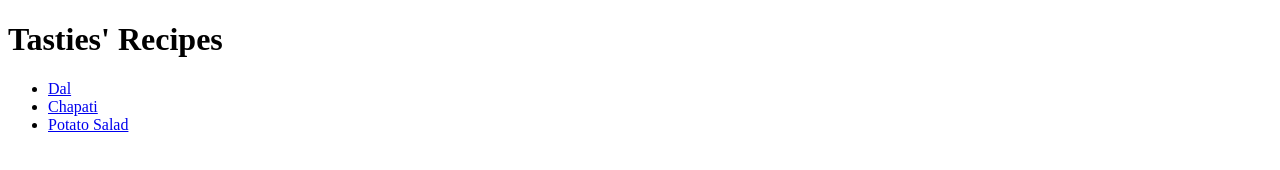
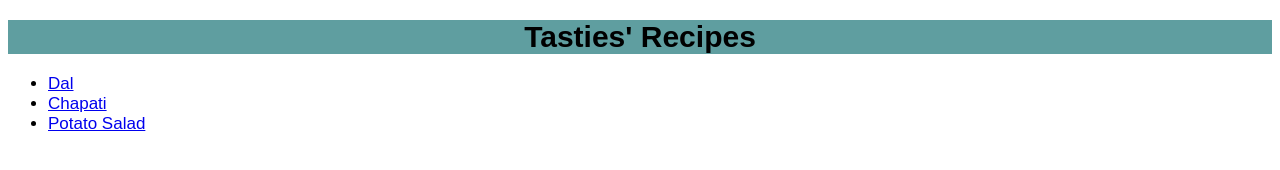
Before and after one commit to ajayfoo/odin-tasties, a plain HTML site: page index.html in a window 1280 px wide. Drawn offline with Linux system fonts and the light colour scheme.

Commit message:
feat!: Add basic styles for all pages

```diff
--- a/index.html
+++ b/index.html
@@ -4,19 +4,21 @@
 <head>
     <meta charset="utf-8">
     <title>Tasties</title>
+    <link href="style.css" rel="stylesheet">
 </head>
 
 <body>
     <h1>Tasties' Recipes</h1>
     <ul>
         <li>
-            <a href="recipes/dal.html" target="_blank" rel="noopener noreferrer">Dal</a>
+            <a class="recipe-link" href="recipes/dal.html" target="_blank" rel="noopener noreferrer">Dal</a>
         </li>
         <li>
-            <a href="recipes/chapati.html" target="_blank" rel="noopener noreferrer">Chapati</a>
+            <a class="recipe-link" href="recipes/chapati.html" target="_blank" rel="noopener noreferrer">Chapati</a>
         </li>
         <li>
-            <a href="recipes/potato-salad.html" target="_blank" rel="noopener noreferrer">Potato Salad</a>
+            <a class="recipe-link" href="recipes/potato-salad.html" target="_blank" rel="noopener noreferrer">Potato
+                Salad</a>
         </li>
     </ul>
 </body>
--- /dev/null
+++ b/style.css
@@ -0,0 +1,21 @@
+* {
+    font-family: Arial, Helvetica, sans-serif;
+    font-size: 10px;
+}
+
+h1 {
+    font-size: 30px;
+    background-color: cadetblue;
+    text-align: center;
+}
+
+h2 {
+    font-size: 25px;
+    background-color: burlywood;
+}
+
+p,
+li,
+.recipe-link {
+    font-size: 17px;
+}
```
Also changed, not shown: recipes/chapati.html (+1 -0 lines), recipes/dal.html (+1 -0 lines), recipes/potato-salad.html (+1 -0 lines).
